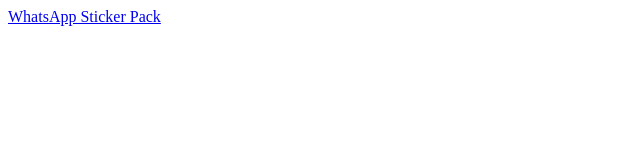
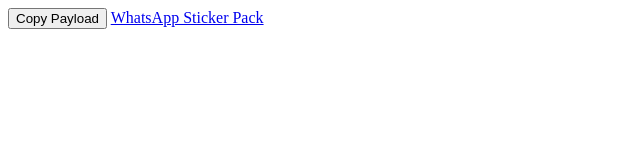
Before and after one commit to Garciat/stickers, a plain HTML site: page index.html in a window 1280 px wide. Shown: the whole page, without its empty margins (0-640 px from the left). Drawn offline with Linux system fonts and the light colour scheme.

Commit message:
Update index.html

```diff
--- a/index.html
+++ b/index.html
@@ -1,4 +1,5 @@
-<a href="whatsapp://stickerPack" onclick="PrepareStickerPack()">WhatsApp Sticker Pack</a>
+<button onclick="await PrepareStickerPack()">Copy Payload</button>
+<a href="whatsapp://stickerPack">WhatsApp Sticker Pack</a>
 
 <script>
   async function PrepareStickerPack() {
```
